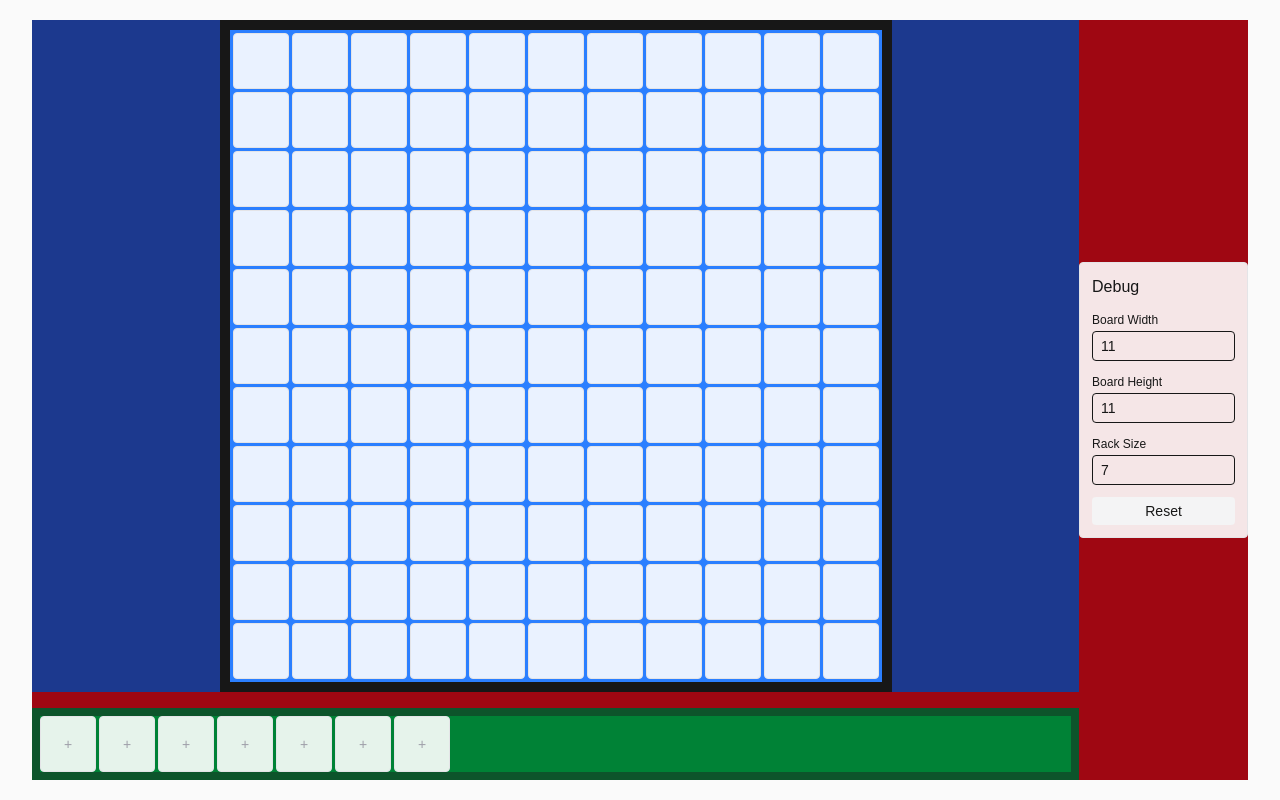
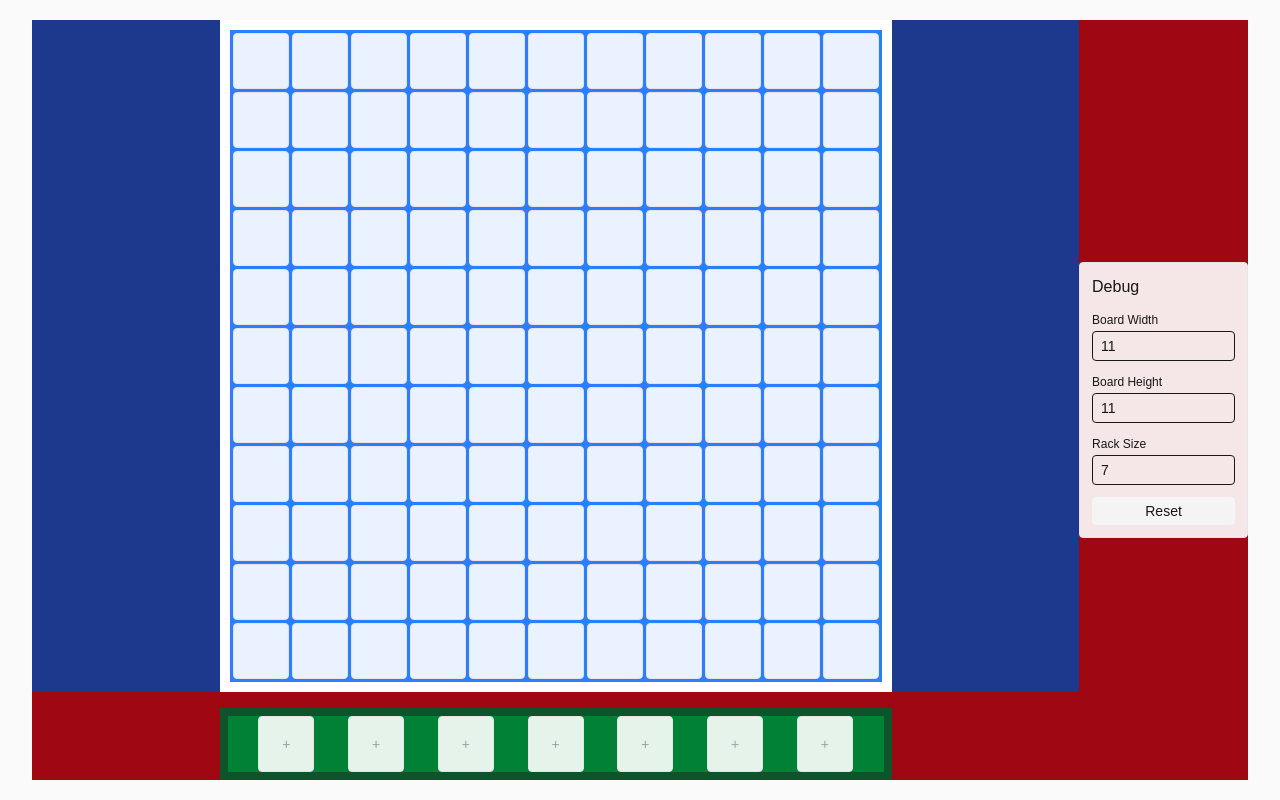
Before and after one commit to atyrode/pad, a Next.js app: page / in a window 1280 px wide. Built offline with nearby package versions, Linux system fonts and the light colour scheme.

Commit message:
feat: enhance Board and Rack components with dynamic board grid width calculation and improved context management for cell size

```diff
--- a/src/components/Board.tsx
+++ b/src/components/Board.tsx
@@ -3,22 +3,29 @@ import React from "react";
 
 import { useGame } from "../game/store";
 import BoardCell from "./BoardCell";
-import { getGapCSS, getPaddingCSS, getMarginCSS } from "../constants/board";
+import { getGapCSS, getPaddingCSS, getMarginCSS, BOARD_CONSTANTS } from "../constants/board";
 import { useBoardInitialization } from "../hooks/useBoardInitialization";
 import { useCellSize } from "../contexts/CellSizeContext";
 
 export default function Board() {
   const { state } = useGame();
-  const { boardRef, cellSize, isInitialized } = useBoardInitialization(
+  const { boardRef, cellSize } = useBoardInitialization(
     state.boardWidth,
     state.boardHeight
   );
-  const { setCellSize } = useCellSize();
+  const { setCellSize, setBoardGridWidth } = useCellSize();
 
-  // Update context with the calculated cell size
+  // Update context with the calculated cell size and board grid width
   React.useEffect(() => {
     setCellSize(cellSize);
-  }, [cellSize, setCellSize]);
+
+    // Calculate board grid width: (cellSize × boardWidth) + (gap × (boardWidth - 1)) + (border × 2)
+    const gap = BOARD_CONSTANTS.GAP;
+    const border = BOARD_CONSTANTS.BORDER_WIDTH;
+    const padding = BOARD_CONSTANTS.BOARD_PADDING;
+    const boardGridWidth = (cellSize * state.boardWidth) + (gap * (state.boardWidth - 1)) + (border * 2) + (padding * 2);
+    setBoardGridWidth(boardGridWidth);
+  }, [cellSize, setCellSize, setBoardGridWidth, state.boardWidth]);
 
   const gridStyle: React.CSSProperties = {
     gridTemplateColumns: `repeat(${state.boardWidth}, ${cellSize}px)`,
@@ -27,6 +34,7 @@ export default function Board() {
     padding: getPaddingCSS(),
     margin: getMarginCSS(),
     transition: 'grid-template-columns 0.3s ease-in-out, grid-template-rows 0.3s ease-in-out, gap 0.3s ease-in-out',
+    border: `${BOARD_CONSTANTS.BORDER_WIDTH}px solid white`,
   };
 
   return (
@@ -38,9 +46,7 @@ export default function Board() {
       <div className="w-full h-full flex items-center justify-center bg-blue-900 overflow-hidden">
         <div
           id="boardGrid"
-          className={`grid bg-blue-500 border-10 transition-opacity duration-300 ${
-            isInitialized ? 'opacity-100' : 'opacity-0'
-          }`}
+          className="grid bg-blue-500 duration-300"
           style={gridStyle}
         >
           {state.board.map((cell) => (
--- a/src/components/Debug.tsx
+++ b/src/components/Debug.tsx
@@ -45,7 +45,7 @@ export default function Debug() {
         value={state.rack.length}
         onChange={(e) => setRack(Number(e.target.value))}
         className="w-full mb-3 px-2 py-1 text-sm rounded border"
-        min={1}
+        min={0}
         max={50}
       />
 
--- a/src/components/Rack.tsx
+++ b/src/components/Rack.tsx
@@ -7,7 +7,7 @@ import { getRackPaddingCSS } from "../constants/rack";
 
 export default function Rack() {
   const { state } = useGame();
-  const { cellSize } = useCellSize();
+  const { cellSize, boardGridWidth } = useCellSize();
 
   const gridStyle: React.CSSProperties = {
     gridTemplateColumns: `repeat(${state.rack.length}, ${cellSize}px)`,
@@ -17,11 +17,16 @@ export default function Rack() {
 
   return (
     <div
-      className="w-full mt-2 overflow-x-auto flex-none bg-green-900"
-      style={{ padding: getRackPaddingCSS() }}
+      id="rack"
+      className="mt-2 flex-none bg-green-900 flex justify-center"
+      style={{
+        padding: getRackPaddingCSS(),
+        width: boardGridWidth > 0 ? `${boardGridWidth}px` : 'auto'
+      }}
     >
       <div
-        className="grid transition-opacity duration-300 opacity-100 bg-green-700"
+        id="rackGrid"
+        className="grid w-full transition-opacity duration-300 opacity-100 bg-green-700 overflow-x-scroll justify-evenly"
         style={gridStyle}
       >
         {state.rack.map((tile, i) => (
--- a/src/constants/board.ts
+++ b/src/constants/board.ts
@@ -11,6 +11,9 @@ export const BOARD_CONSTANTS = {
 
   // Board margin (in pixels)
   BOARD_MARGIN: 10,
+
+  // Board border width (in pixels)
+  BORDER_WIDTH: 10,
 
   // Default cell size (fallback value)
   DEFAULT_CELL_SIZE: 60,
--- a/src/contexts/CellSizeContext.tsx
+++ b/src/contexts/CellSizeContext.tsx
@@ -4,15 +4,18 @@ import React, { createContext, useContext, useState } from "react";
 type CellSizeContextType = {
   cellSize: number;
   setCellSize: (size: number) => void;
+  boardGridWidth: number;
+  setBoardGridWidth: (width: number) => void;
 };
 
 const CellSizeContext = createContext<CellSizeContextType | undefined>(undefined);
 
 export function CellSizeProvider({ children }: { children: React.ReactNode }) {
   const [cellSize, setCellSize] = useState<number>(60); // Default fallback size
+  const [boardGridWidth, setBoardGridWidth] = useState<number>(0);
 
   return (
-    <CellSizeContext.Provider value={{ cellSize, setCellSize }}>
+    <CellSizeContext.Provider value={{ cellSize, setCellSize, boardGridWidth, setBoardGridWidth }}>
       {children}
     </CellSizeContext.Provider>
   );
--- a/src/hooks/useBoardInitialization.ts
+++ b/src/hooks/useBoardInitialization.ts
@@ -6,7 +6,6 @@ export function useBoardInitialization(
   boardHeight: number
 ) {
   const [cellSize, setCellSize] = useState<number>(BOARD_CONSTANTS.DEFAULT_CELL_SIZE);
-  const [isInitialized, setIsInitialized] = useState<boolean>(false);
   const boardRef = useRef<HTMLDivElement>(null);
 
   const calculateCellSize = useCallback(() => {
@@ -32,7 +31,6 @@ export function useBoardInitialization(
       if (!boardRef.current) return;
 
       calculateCellSize();
-      setIsInitialized(true);
     });
   }, [boardWidth, boardHeight]);
 
@@ -54,6 +52,5 @@ export function useBoardInitialization(
   return {
     boardRef,
     cellSize,
-    isInitialized,
   };
 }
```
